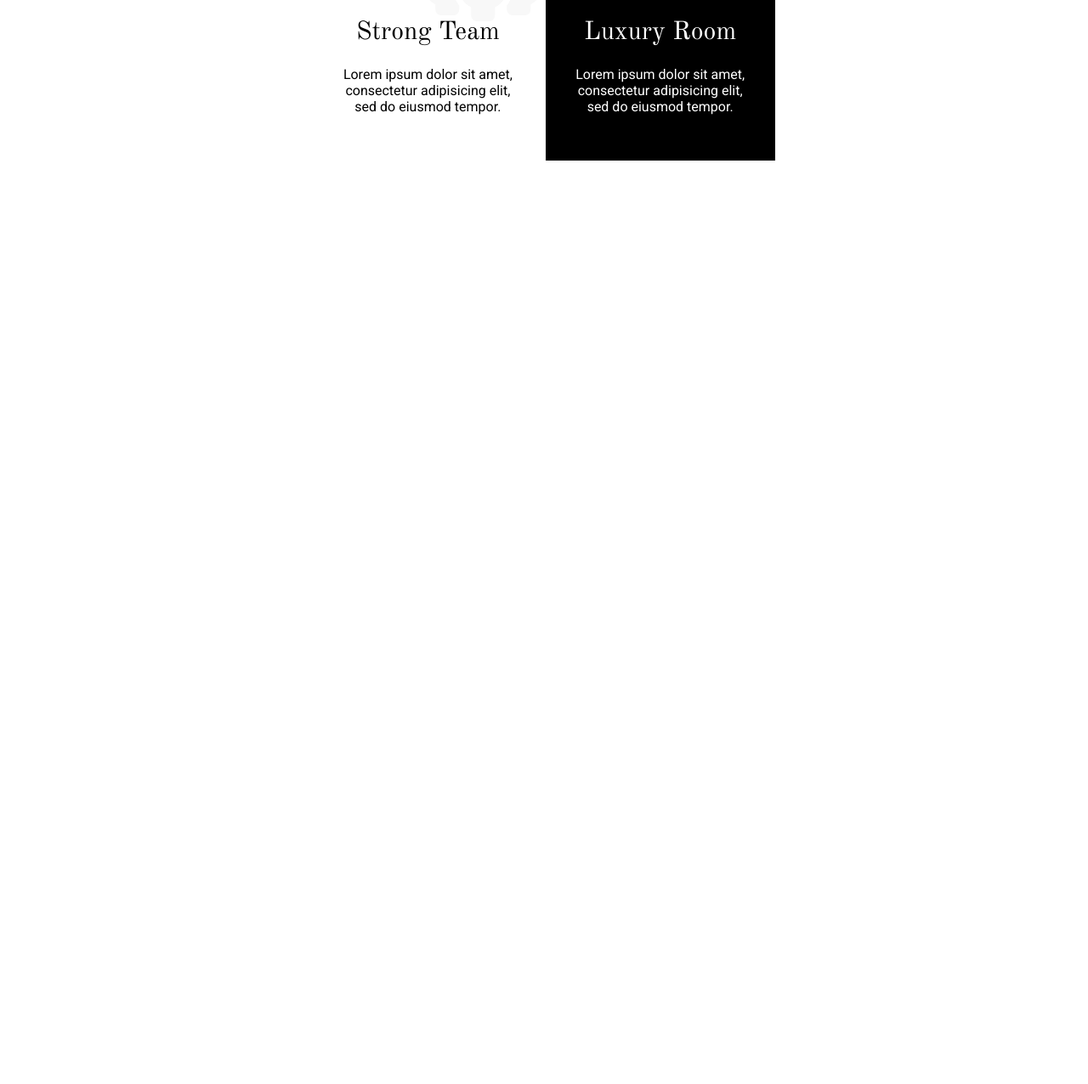
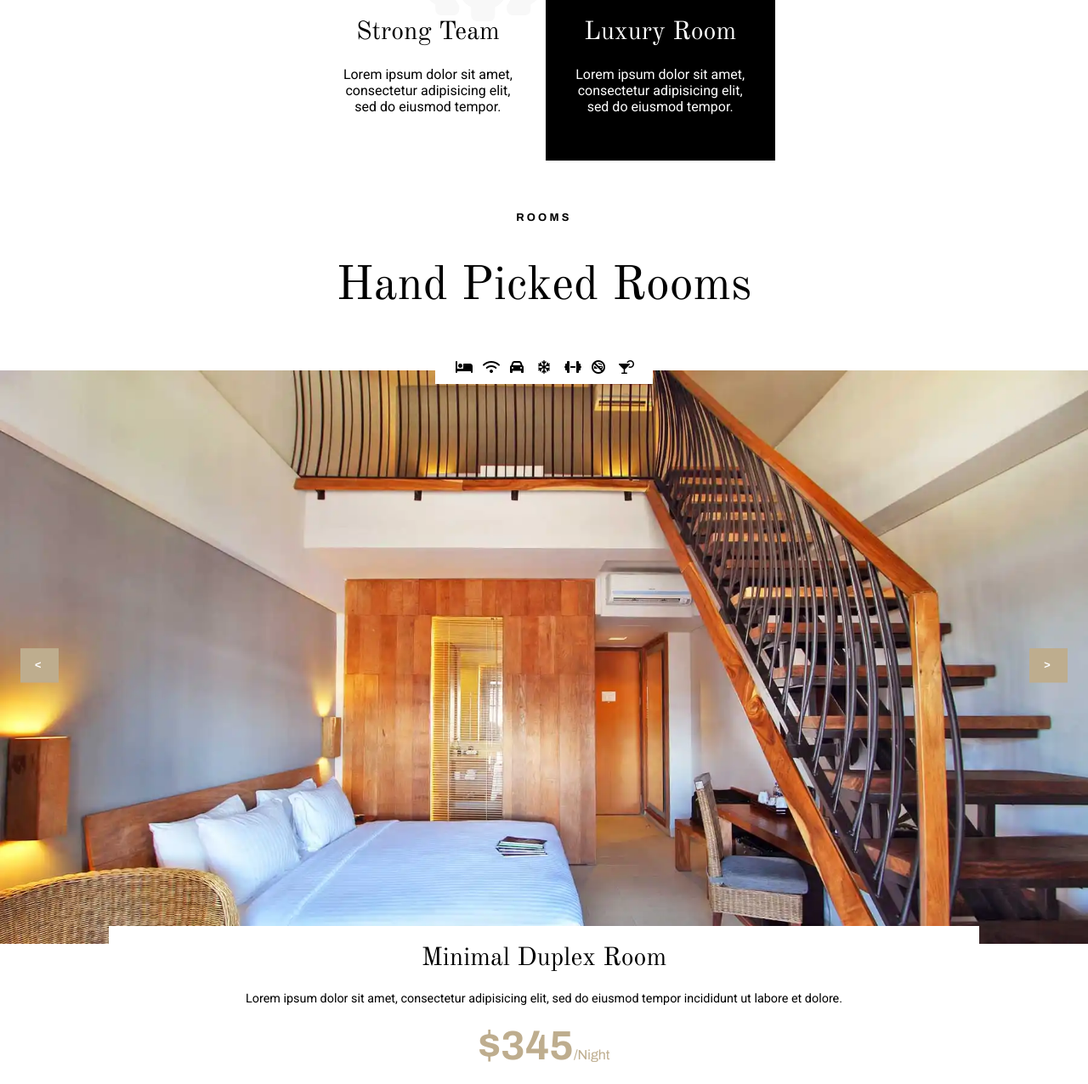
Before and after one commit to AntonioMangado/HotelMiranda, a website: page index.html in a window 1280 px wide. Shown: the part 1674-2950 px from the top of the page at 85% size. Before the commit the page ends 1908 px from the top, so only its background shows below. Drawn offline with nearby package versions, Linux system fonts and the light colour scheme.

Commit message:
ADD/ room section

```diff
--- a/index.html
+++ b/index.html
@@ -50,6 +50,7 @@
             <button class="btn btn--primary">CHECK AVAILABILITY</button>
         </article>
     </section>
+
     <section class="about-us">
         <article class="about-us__info">
             <p class="section-title">ABOUT US</p>
@@ -82,30 +83,66 @@
         </article>
     </section>
 
-    <section class="rooms">
+    <section id="rooms">
+        <article class="rooms">
+            <p class="section-title">ROOMS</p>
+            <h2>Hand Picked Rooms</h2>
+            <div class="slider">
+                <div class="slider__icons">
+                    <i class="fa-solid fa-bed" style="color: #000000;"></i>
+                    <i class="fa-solid fa-wifi" style="color: #000000;"></i>
+                    <i class="fa-solid fa-car" style="color: #000000;"></i>
+                    <i class="fa-regular fa-snowflake" style="color: #000000;"></i>
+                    <i class="fa-solid fa-dumbbell" style="color: #000000;"></i>
+                    <i class="fa-solid fa-ban-smoking" style="color: #000000;"></i>
+                    <i class="fa-solid fa-martini-glass-citrus" style="color: #000000;"></i>
+                </div>
+                <div class="slider__buttons-image">
+                    <img src="./assets/images/duplex-room.webp" alt="">
+                    <div class="buttons">
+                        <button class="btn btn--primary">&lt;</button>
+                        <button class="btn btn--primary">&gt;</button>
+                    </div>
+                </div>
+                <div class="slider__description">
+                    <h3>Minimal Duplex Room</h3>
+                    <p>Lorem ipsum dolor sit amet, consectetur adipisicing elit, sed do eiusmod tempor incididunt ut labore et dolore.</p>
+                    <div class="rate">
+                        <span class="price">&dollar;345</span><span class="night">/Night</span>
+                    </div>
+                </div>
+            </div>
+        </article>
+    </section>
 
-    </section>
     <section class="intro-video">
 
     </section>
+
     <section class="facilities">
 
     </section>
+
     <section class="menu">
 
     </section>
-    <sectiion class="stats">
 
-    </sectiion>
+    <section class="stats">
+
+    </section>
+
     <section class="socials">
 
     </section>
+
     <section class="services">
 
     </section>
+
     <section class="contact-us">
 
     </section>
+
     <section class="footer">
         <footer></footer>
     </section>
--- a/styles.scss
+++ b/styles.scss
@@ -2,3 +2,4 @@
 @import './styles/Nav.scss';
 @import './styles/Hero.scss';
 @import './styles/About-us.scss';
+@import './styles/Rooms.scss';
--- a/styles/_About-us.scss
+++ b/styles/_About-us.scss
@@ -67,6 +67,8 @@
         }
 
         > div.luxury-room {
+            margin-bottom: 3.75rem;
+
             div {
                 &:nth-of-type(2) {
                     background-color: #000000;
--- /dev/null
+++ b/styles/_Rooms.scss
@@ -0,0 +1,77 @@
+.rooms {
+    // padding: 0 1.25rem;
+
+    .section-title, h2 {
+        text-align: center;
+    }
+
+    .slider {
+        width: 100vw;
+        position: relative;
+        text-align: center;
+
+        &__icons {
+            padding: 0.75rem 1.5rem;
+            display: inline-flex;
+            gap: 1rem;
+            justify-content: center;
+            z-index: 100;
+            position: relative;
+            background-color: white;
+
+            i {
+                width: 1rem;
+            }
+        }
+
+        &__buttons-image {
+            position: relative;
+
+            .buttons {
+                display: flex;
+                justify-content: space-between;
+                padding: 0 1.5rem;
+                width: 100%;
+                position: absolute;
+                top: 50%;
+                transform: translateY(-50%);
+
+                button {
+                    padding: 0.7rem 1rem;
+                }
+            }
+        }
+
+        &__description {
+            padding: 1.2rem 1.5rem;
+            display: inline-block;
+            width: 80%;
+            position: relative;
+            margin-top: -1.5rem;
+            z-index: 100;
+            background-color: white;
+
+            p {
+                font-size: 0.9rem;
+                font-family: "Roboto", sans-serif;
+                margin-bottom: 1.3rem;
+            }
+
+            span {
+                color: #BEAD8E;
+
+                &.price {
+                    font-size: 3rem;
+                    font-weight: 700;
+                }
+            }
+        }
+
+        img {
+            width: 100%;
+            margin-top: -1rem;
+        }
+    }
+
+
+}
```
Also changed, not shown: assets/images/duplex-room.webp (added), styles/styles.css, 1 other file.
